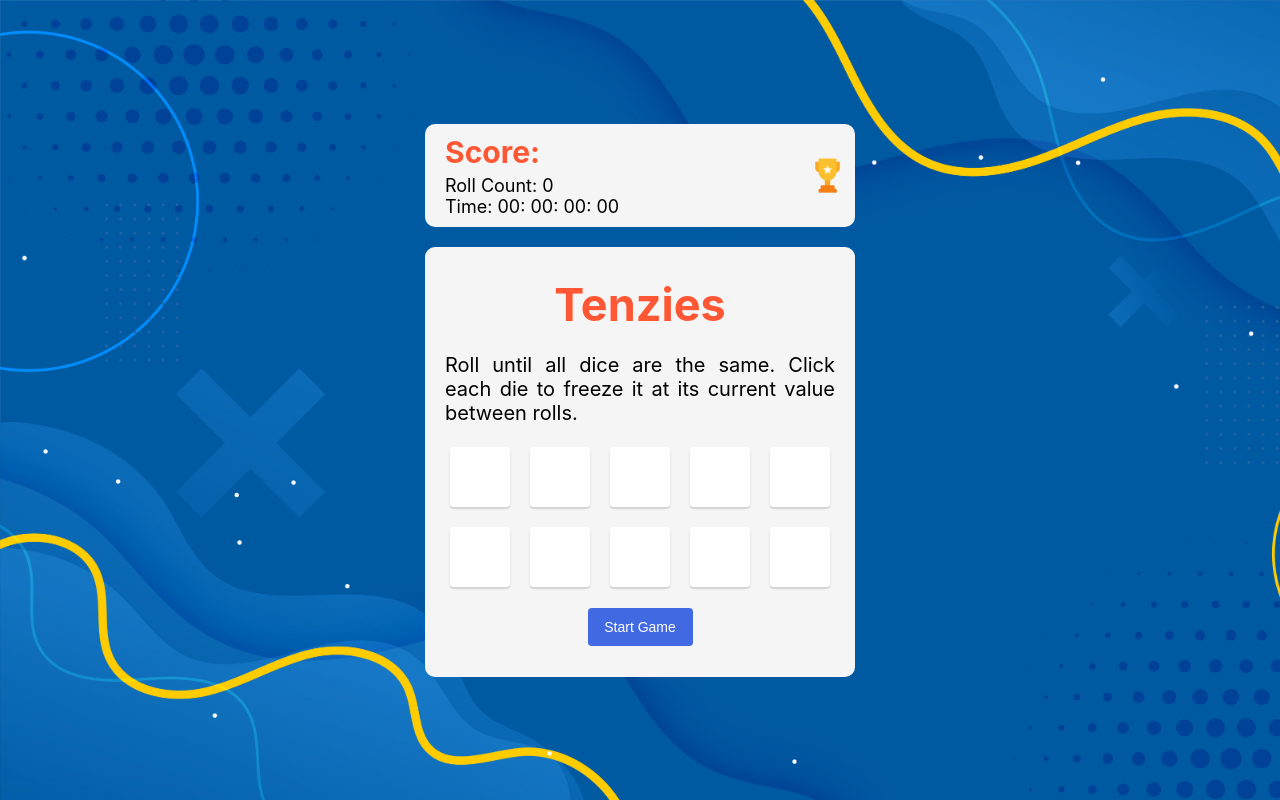
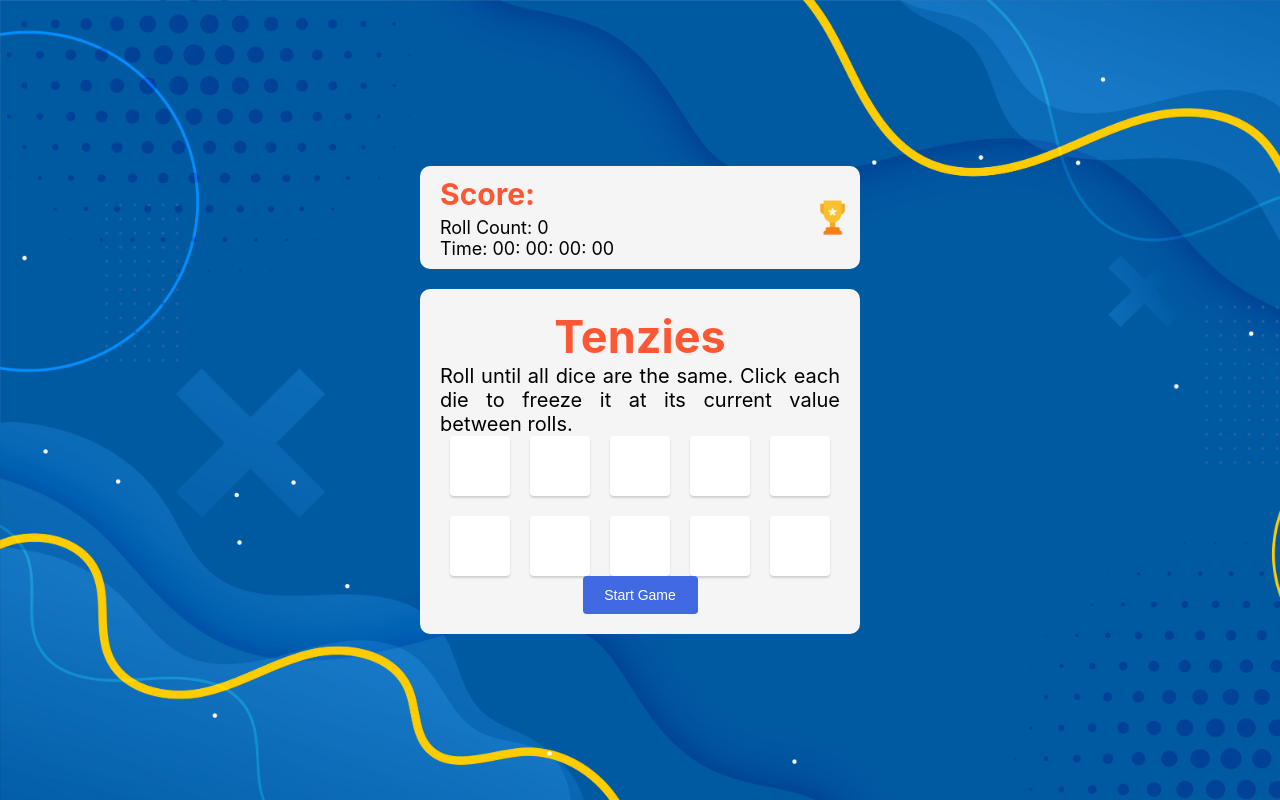
Before and after one commit to JP-DelaVega/tenzies, a React (Create React App) app: page / in a window 1280 px wide. Built offline with nearby package versions, Linux system fonts and the light colour scheme; the HTML template or start-up script is replaced by a standard one.

Commit message:
Update App.css

```diff
--- a/src/App.css
+++ b/src/App.css
@@ -31,8 +31,8 @@ body {
 }
 
 main{
-  width: 390px;
-  height: 390px;
+  width: 400px;
+  height: 400x;
   background: #F5F5F5;
   border-radius: 10px;
   padding: 20px;
@@ -63,7 +63,7 @@ main{
 
 button{
   border: 0px;
-  width: 105px;
+  width: 115px;
   font-size:14px;
   height: 38px;
   background-color: royalblue;
@@ -96,9 +96,9 @@ p{
 
 .record{
   position: absolute;
-  top:40%;
-  width: 390px;
-  height: 390px;
+  top:35%;
+  width: 400px;
+  height: 400px;
   background: #F5F5F5;
   border-radius: 10px;
   padding: 20px;
```
